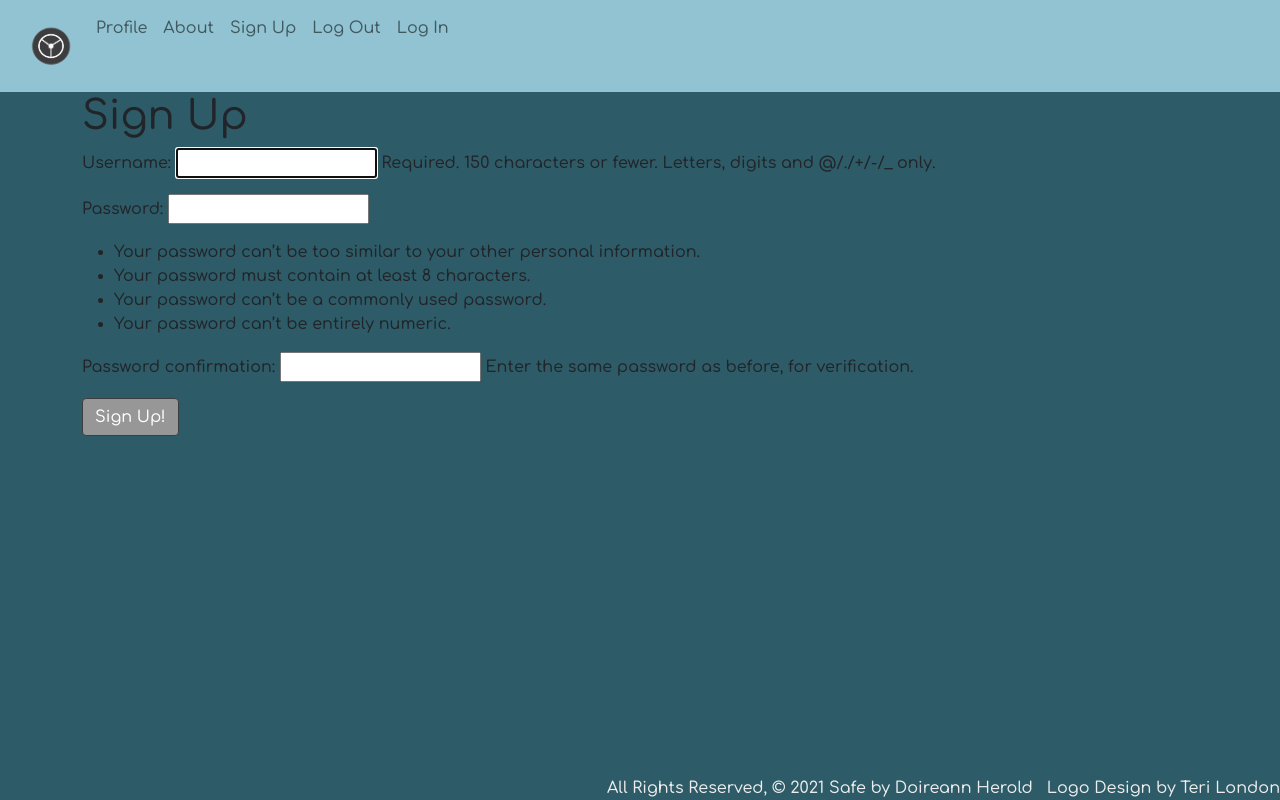
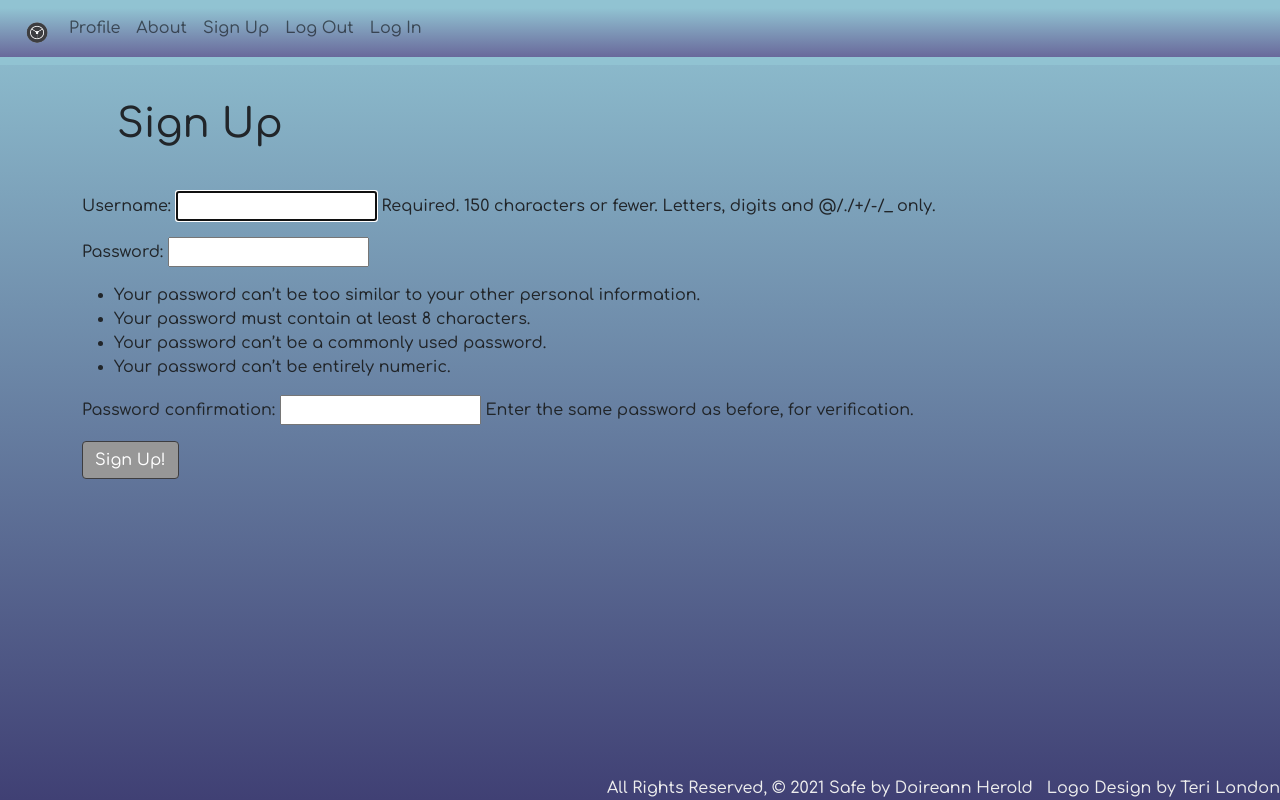
Before and after one commit to reclursive/Safe, a Django app: page /accounts/signup in a window 1280 px wide. Run offline with Django 3.2, Linux system fonts and the light colour scheme.

Commit message:
CSS changes, gradient, alignment

```diff
--- a/main_app/static/css/style.css
+++ b/main_app/static/css/style.css
@@ -1,18 +1,33 @@
 
 body {
-    background-color: #2e5b68;
+    background-image: linear-gradient( #91C3D2, rgb(64, 64, 116));
     display: flex;
     min-height: 100vh;
     flex-direction: column;
     font-family: 'Comfortaa', cursive;
 
   }
+
+h1{
+  padding: 35px;
+  text-align: center;
+}
+
+form {
+  text-align: center;
+}
+
+#signup1 {
+text-align: left;
+}
 .container-fluid {
-  background-color: #91C3D2;
+  background-image: linear-gradient( #91C3D2, rgb(105, 105, 155));
 }
 #bignav {
   background-color: #91C3D2 !important;
-}
+  }
+
+
 main {
   flex: 1 0 auto;
   }
@@ -35,10 +50,9 @@ footer {
 }
 
 #softblock {
-  max-width:60px;
-  max-height:60px;
-  width: 60px;
-  height: 60px;
+
+  width: 33px;
+  height: 33px;
 }
 
 .softhome {
--- a/main_app/templates/Registration/signup.html
+++ b/main_app/templates/Registration/signup.html
@@ -1,9 +1,9 @@
 {% extends 'base.html' %}
 {% block content %}
 
-<h1>Sign Up</h1>
+<h1 id="signup1">Sign Up</h1>
 
-<form method="POST" action="{% url 'signup' %}">
+<form id="signup1" method="POST" action="{% url 'signup' %}">
     {% csrf_token %}
     {{form.as_p}}
 
```
Also changed, not shown: main_app/models.py (line endings or trailing spaces).
